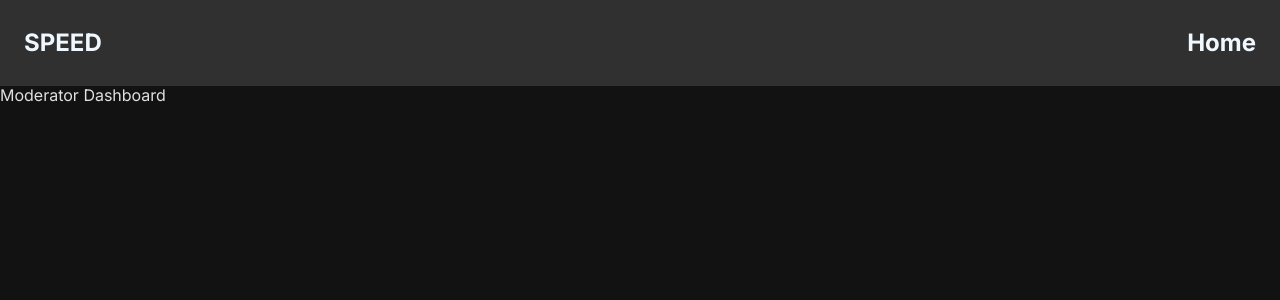
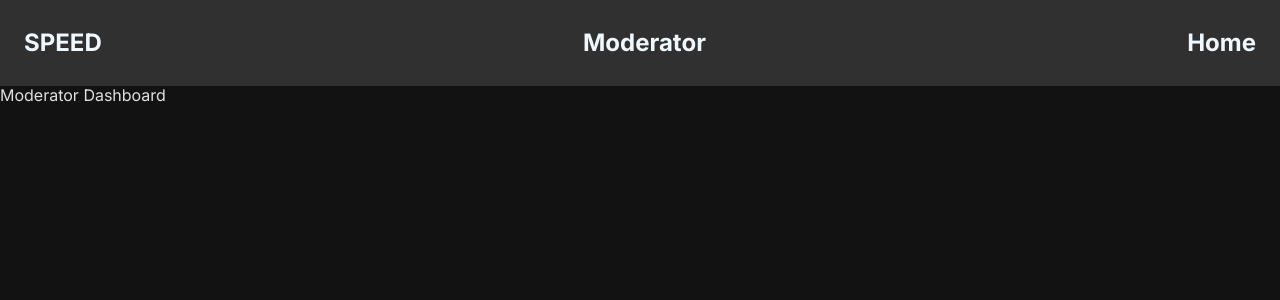
Before and after one commit to bdkhi1/CISE_W204_02, a Next.js app in the folder frontend/: page /moderator-dashboard in a window 1280 px wide. Shown: the top 300 px of the page. Built offline with nearby package versions, Linux system fonts and the light colour scheme.

Commit message:
[fix] fix moderator dashboard button
moderator button not showing, fix with changing the path

```diff
--- a/frontend/src/components/PopulatedNavBar.tsx
+++ b/frontend/src/components/PopulatedNavBar.tsx
@@ -23,8 +23,8 @@ const PopulatedNavBar = () => {
         </NavItem>
       )}
 
-      {pathname == "/moderator" && (
-        <NavItem route="/moderator" end>
+      {pathname == "/moderator-dashboard" && (
+        <NavItem route="/moderator-dashboard" end>
           Moderator
         </NavItem>
       )}
```
